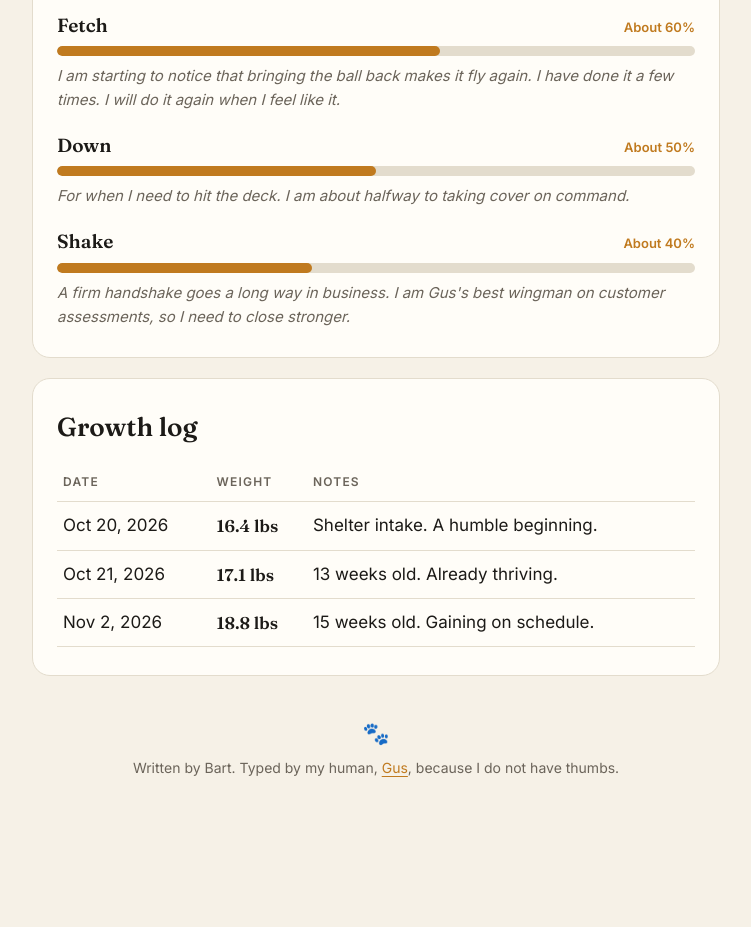
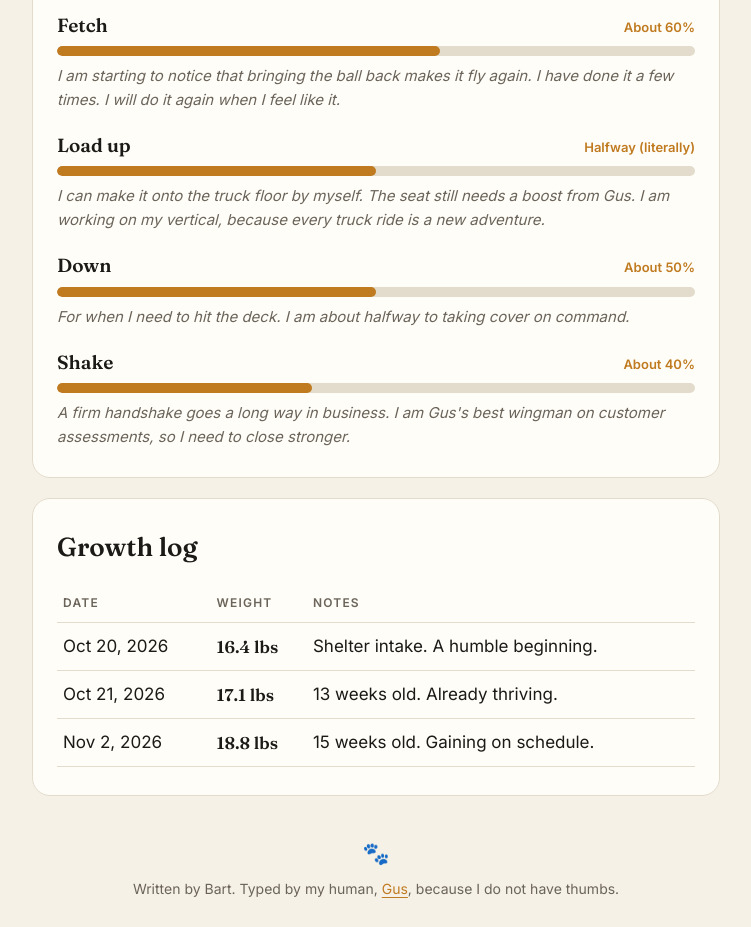
Before and after one commit to gusguidry/bartguidry.com, a plain HTML site: page index.html in a window 1280 px wide. Shown: the part 2820-3747 px from the top of the page, without its empty margins (264-1015 px from the left). Before the commit the page ends 3664 px from the top, so only its background shows below. Drawn offline with Linux system fonts and the light colour scheme.

Commit message:
Training report: load up
Co-Authored-By: Claude Opus 5.5 <noreply@anthropic.com>
Claude-Session: https://claude.ai/code/session_01Xe4cw62Ho9AagfR3dmgQUw

```diff
--- a/index.html
+++ b/index.html
@@ -235,6 +235,11 @@
       <p class="aside">I am starting to notice that bringing the ball back makes it fly again. I have done it a few times. I will do it again when I feel like it.</p>
     </div>
     <div class="skill wip">
+      <div class="top"><span class="name">Load up</span><span class="pct">Halfway (literally)</span></div>
+      <div class="bar"><span style="width:50%"></span></div>
+      <p class="aside">I can make it onto the truck floor by myself. The seat still needs a boost from Gus. I am working on my vertical, because every truck ride is a new adventure.</p>
+    </div>
+    <div class="skill wip">
       <div class="top"><span class="name">Down</span><span class="pct">About 50%</span></div>
       <div class="bar"><span style="width:50%"></span></div>
       <p class="aside">For when I need to hit the deck. I am about halfway to taking cover on command.</p>
```
